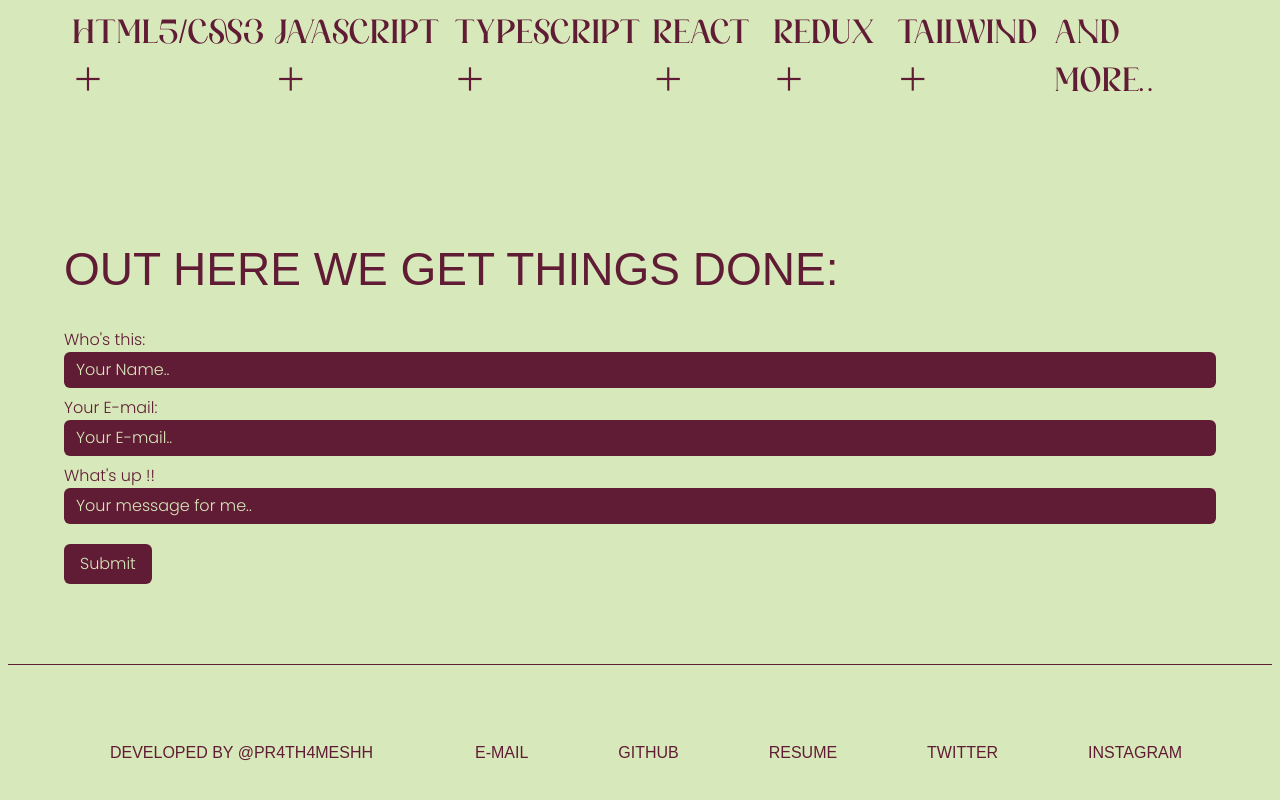
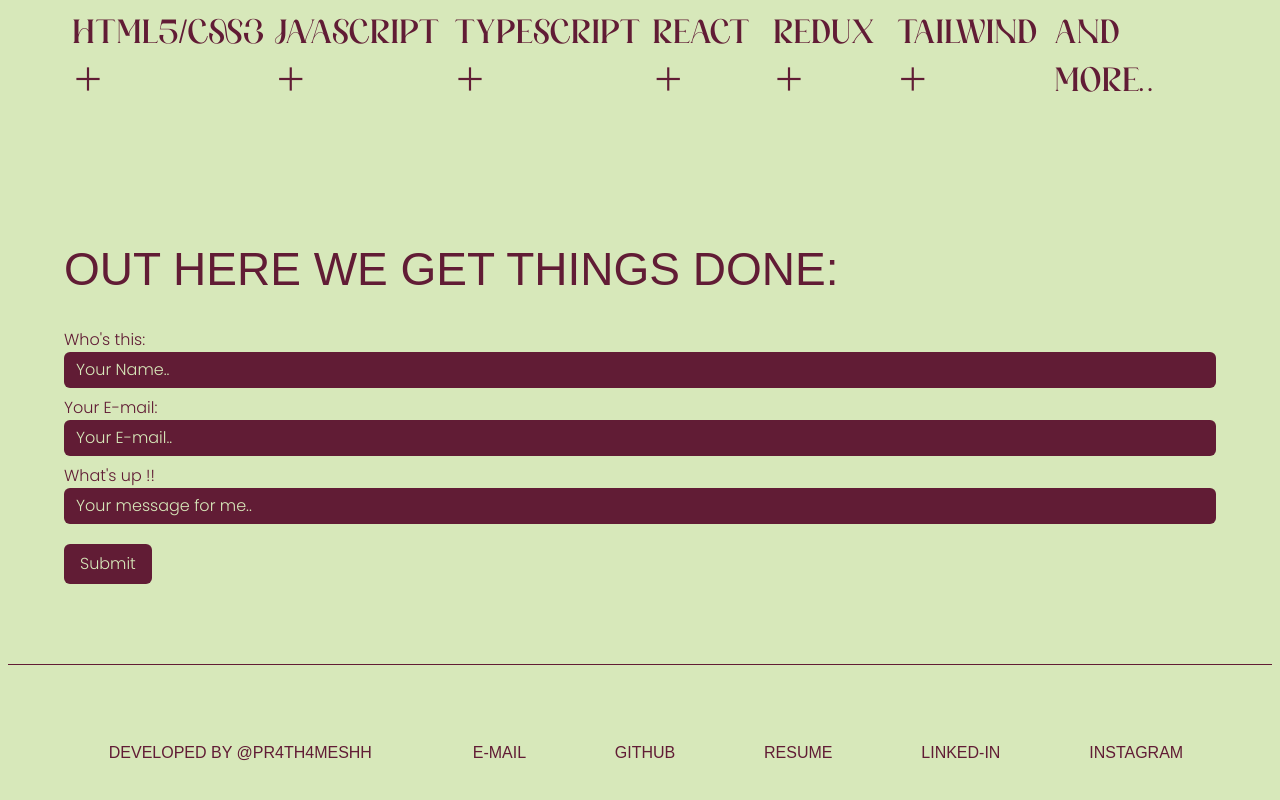
Before and after one commit to pr4th4meshh/p4-portfolio, a React (Vite) app: page / in a window 1280 px wide. Shown: the part 2027-2827 px from the top of the page. Built offline with nearby package versions, Linux system fonts and the light colour scheme.

Commit message:
footer update

```diff
--- a/src/components/Footer.jsx
+++ b/src/components/Footer.jsx
@@ -36,8 +36,8 @@ const Footer = () => {
         </a>
       </li>
       <li>
-        <a href="https://twitter.com/pr4th4meshh">
-        <h3 className={`${style.h3}`} >TWITTER</h3>
+        <a href="https://www.linkedin.com/prathamesh-asolkar">
+        <h3 className={`${style.h3}`} >LINKED-IN</h3>
         </a>
       </li>
       <li >
```
